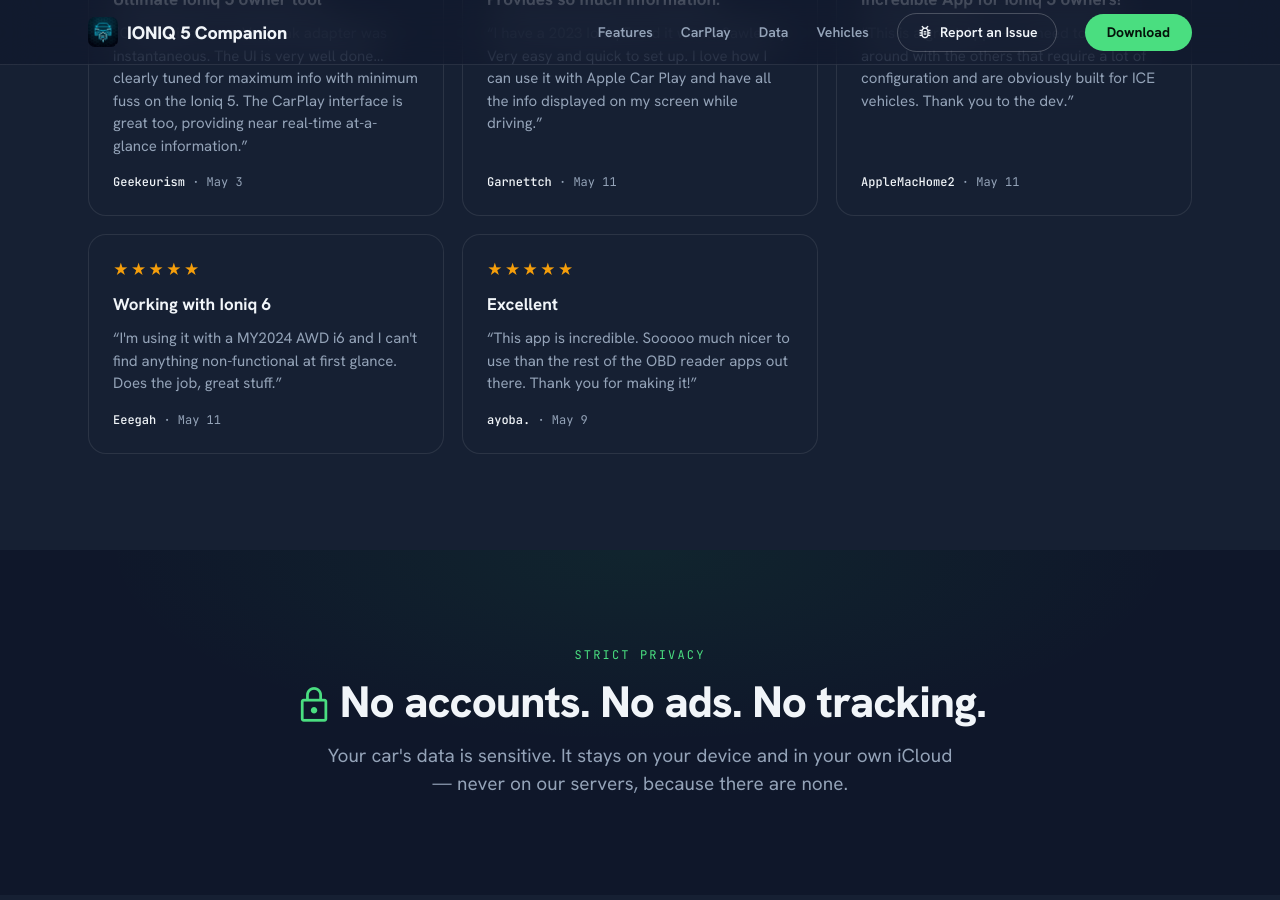
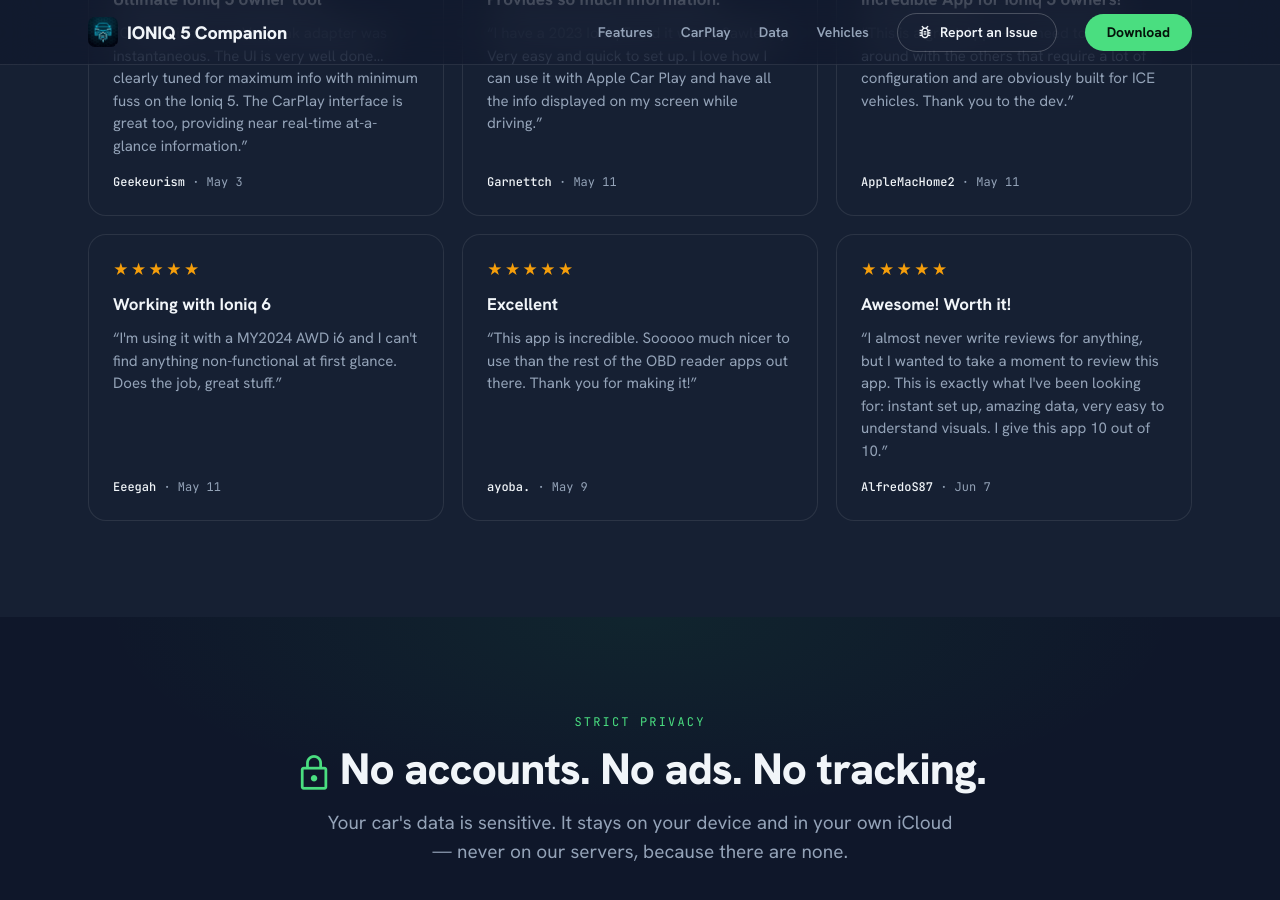
Before and after one commit to gburlingame/ioniq-app, a Jekyll site: the page built from index.html, in a window 1280 px wide and 900 px high, scrolled down 4739 px. Built offline with Jekyll 4.4.1, drawn with Linux system fonts in a browser that asks for light colours.

Commit message:
Add a sixth App Store review to the landing page
Fills the reviews grid to two even rows of three (AlfredoS87, "Awesome! Worth it!").

Co-Authored-By: Claude Opus 4.8 (1M context) <noreply@anthropic.com>

```diff
--- a/index.html
+++ b/index.html
@@ -173,6 +173,10 @@ nav_exclude: true
       <h4>Excellent</h4>
       <p>&ldquo;This app is incredible. Sooooo much nicer to use than the rest of the OBD reader apps out there. Thank you for making it!&rdquo;</p>
       <div class="by"><b>ayoba.</b> &middot; May 9</div></div>
+    <div class="review"><div class="stars">&#9733;&#9733;&#9733;&#9733;&#9733;</div>
+      <h4>Awesome! Worth it!</h4>
+      <p>&ldquo;I almost never write reviews for anything, but I wanted to take a moment to review this app. This is exactly what I've been looking for: instant set up, amazing data, very easy to understand visuals. I give this app 10 out of 10.&rdquo;</p>
+      <div class="by"><b>AlfredoS87</b> &middot; Jun 7</div></div>
   </div>
 </div></section>
 
```
